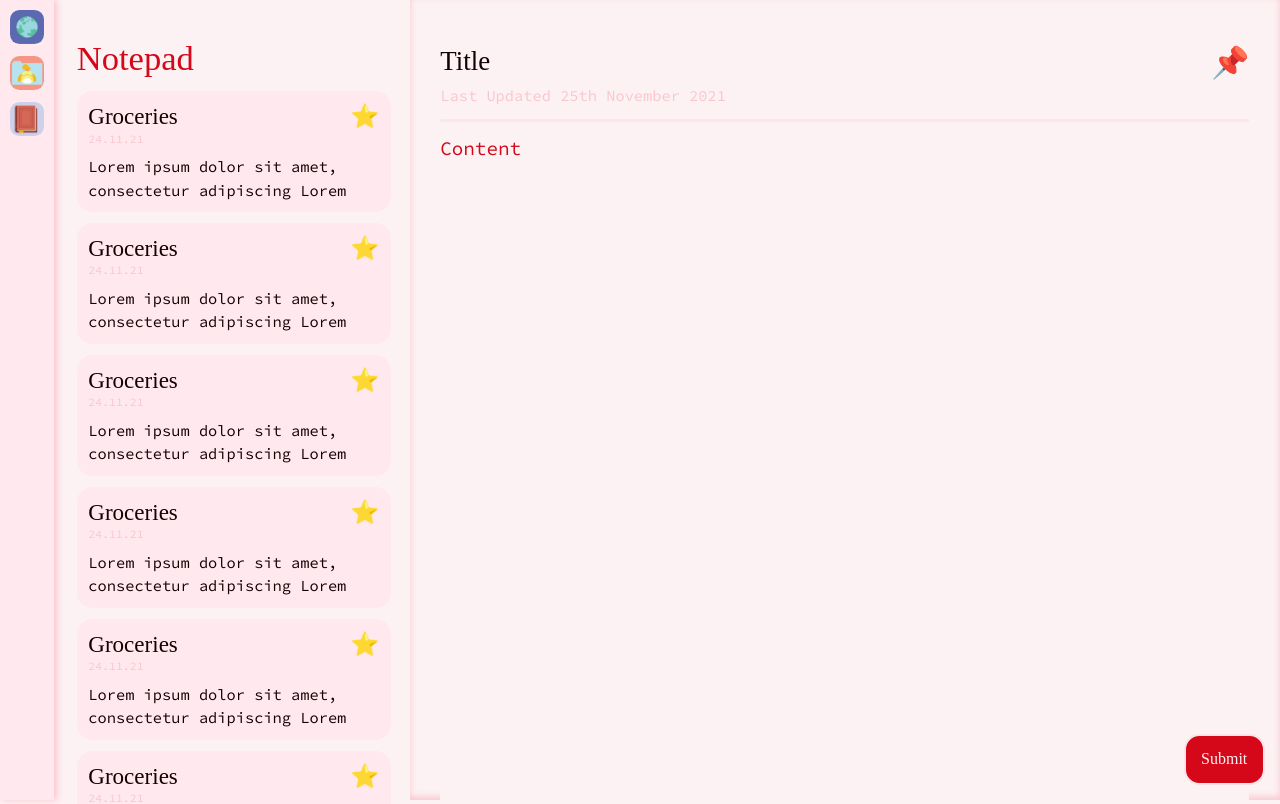
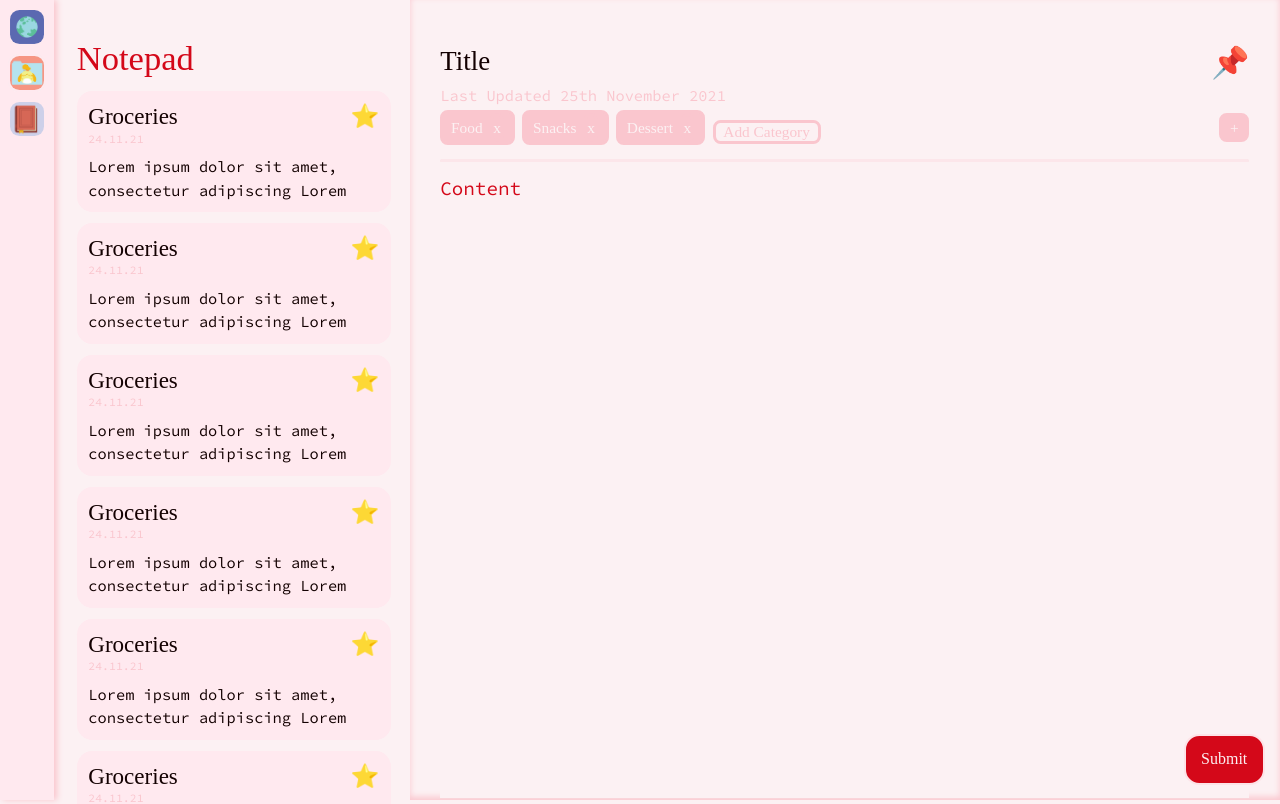
Before and after one commit to jmhar3/DreamJournal_app, a React (Create React App) app: page /notepage in a window 1280 px wide. Shown: the top 804 px of the page. Built offline with nearby package versions, Linux system fonts and the light colour scheme; sample sign-in values are in the browser's storage; a web font is replaced by a local one.

Commit message:
add note categories

```diff
--- /dev/null
+++ b/src/components/CategoryInput.js
@@ -0,0 +1,68 @@
+import { useRef } from "react"
+import { useDispatch, connect } from 'react-redux';
+import { v4 as uuidv4 } from 'uuid';
+
+const CategoryForm = ({categories}) => {
+    const categoryRef = useRef();
+
+    const dispatch = useDispatch();
+
+    const addCategory = () => {
+        dispatch({
+            type: "ADD_CATEGORY",
+            category: {
+                key: uuidv4(),
+                label: categoryRef.current.value
+            }
+        })
+    }
+
+    const deleteCategory = (catKey) => {
+        dispatch({
+            type: "DELETE_CATEGORY",
+            key: catKey
+        })
+    }
+
+    return (
+        <span id="category-input">
+            {/* {categories.length < 0 ? (
+                <ul>
+                    {categories.map((category) => {
+                        <li key={category.key}>
+                            {category.label}
+                            <button
+                                onClick={deleteCategory(category.key)}
+                            >x</button>
+                        </li>
+                    })}
+                </ul>
+            ) : null} */}
+            <ul>
+                <li>Food<button>x</button></li>
+                <li>Snacks<button>x</button></li>
+                <li>Dessert<button>x</button></li>
+            </ul>
+
+            <input type="text" ref={categoryRef} placeholder="Add Category" />
+            <button onClick={addCategory}>+</button>
+        </span>
+    )
+}
+
+const mapDispatchToProps = dispatch => ({
+    addCategory: (category) => dispatch({
+        type: "ADD_CATEGORY",
+        category
+    }),
+    deleteCategory: (key) => dispatch({
+        type: "DELETE_CATEGORY",
+        key
+    })
+})
+
+const mapStateToProps = state => {
+    return { categories: state.categories }
+}
+
+export default connect(mapStateToProps, mapDispatchToProps)(CategoryForm);
--- a/src/components/GoalForm.js
+++ b/src/components/GoalForm.js
@@ -1,5 +1,5 @@
 import { useRef } from "react"
-import { useDispatch } from 'react-redux';
+import { useDispatch, connect } from 'react-redux';
 import { v4 as uuidv4 } from 'uuid';
 
 const GoalForm = () => {
@@ -61,4 +61,4 @@ const mapDispatchToProps = dispatch => ({
     })
 })
 
-export default GoalForm;
+export default connect(mapDispatchToProps)(GoalForm);
--- a/src/components/NoteForm.js
+++ b/src/components/NoteForm.js
@@ -1,8 +1,9 @@
 import { useRef } from "react"
-import { useDispatch } from 'react-redux';
+import { useDispatch, connect } from 'react-redux';
 import { v4 as uuidv4 } from 'uuid';
+import Categories from './CategoryInput';
 
-const NoteForm = () => {
+const NoteForm = ({categories}) => {
     const titleRef = useRef();
     const pinnedRef = useRef();
     const contentRef = useRef();
@@ -16,7 +17,8 @@ const NoteForm = () => {
                 key: uuidv4(),
                 label: titleRef.current.value,
                 due_date: pinnedRef.current.value,
-                priority: contentRef.current.value
+                priority: contentRef.current.value,
+                categories: categories
             }
         })
     }
@@ -31,6 +33,7 @@ const NoteForm = () => {
                 </div>
             </span>
             <p className="label">Last Updated 25th November 2021</p>
+            <Categories />
             <hr />
             <textarea ref={contentRef} placeholder="Content" />
             <button onClick={addNote} className="submit">Submit</button>
@@ -45,4 +48,8 @@ const mapDispatchToProps = dispatch => ({
     })
 })
 
-export default NoteForm;
+const mapStateToProps = state => {
+    return { categories: state.categories }
+}
+
+export default connect(mapStateToProps, mapDispatchToProps)(NoteForm);
--- a/src/components/StateContext.js
+++ b/src/components/StateContext.js
@@ -2,6 +2,7 @@ import { createContext, useReducer } from "react";
 import goalReducer from '../reducers/GoalReducer';
 import noteReducer from '../reducers/NoteReducer';
 import transactionReducer from '../reducers/TransactionReducer';
+import categoryReducer from '../reducers/CategoryReducer';
 
 export const StateContext = createContext()
 
@@ -9,9 +10,10 @@ export const StateContextProvider = props => {
     const [goals, goalsDispatch] = useReducer(goalReducer, []);
     const [notes, notesDispatch] = useReducer(noteReducer, []);
     const [transactions, transactionsDispatch] = useReducer(transactionReducer, []);
+    const [categories, categoriesDispatch] = useReducer(categoryReducer, []);
 
     return (
-        <StateContext.Provider value={{goals, goalsDispatch, notes, notesDispatch, transactions, transactionsDispatch}}>
+        <StateContext.Provider value={{goals, goalsDispatch, notes, notesDispatch, transactions, transactionsDispatch, categories, categoriesDispatch}}>
             {props.children}
         </StateContext.Provider>
     )
--- a/src/css/notes.css
+++ b/src/css/notes.css
@@ -68,7 +68,7 @@
 
 #note-right textarea  {
     font-size: 1.5vw;
-    height: 87vh;
+    height: 78vh;
     resize: none;
 }
 
@@ -128,3 +128,33 @@ input:checked + label:hover {
 input:checked + label:after {
     content: "⭐";
 }
+
+/* CATEGORIES */
+
+#category-input ul, #category-input, #category-input li {
+    display: flex;
+    flex-direction: row;
+    align-items: center;
+    margin: 0;
+    gap: .6vw;
+}
+
+#category-input li button {
+    padding: 0;
+}
+
+#note-right #category-input input::placeholder, #category-input li, #category-input button {
+    font-size: 1.2vw;
+    border: 3px solid var(--strong);
+    color: var(--strong);
+    border-radius: .6vw;
+    width: fit-content;
+    padding-left: .6vw;
+    padding-right: .6vw;
+    background-color: var(--light)
+}
+
+#category-input li, #category-input button  {
+    background-color: var(--strong);
+    color: var(--light);
+}
--- a/src/index.js
+++ b/src/index.js
@@ -8,11 +8,13 @@ import {Provider} from 'react-redux'
 import goalReducer from './reducers/GoalReducer';
 import noteReducer from './reducers/NoteReducer';
 import transactionReducer from './reducers/TransactionReducer';
+import categoryReducer from './reducers/CategoryReducer';
 
 const rootReducer = combineReducers({
   goals: goalReducer,
   notes: noteReducer,
-  transactions: transactionReducer
+  transactions: transactionReducer,
+  categories: categoryReducer
 });
 
 const store = createStore(
--- /dev/null
+++ b/src/reducers/CategoryReducer.js
@@ -0,0 +1,14 @@
+function categoryReducer (categories = [], action) {
+    switch (action.type) {
+        case "ADD_CATEGORY":
+            return [...categories, action.category]
+        case "REPLACE_CATEGORIES":
+            return [action.categories]
+        case "DELETE_CATEGORY":
+            return categories.filter(category => action.key !== category.key)
+        default:
+            return categories;
+    }
+}
+
+export default categoryReducer;
```
Also changed, not shown: src/actions/fetchGoals.js (added, +21 -0 lines), src/pages/Dashboard.js (+0 -20 lines), src/components/ShowNote.js (added).
